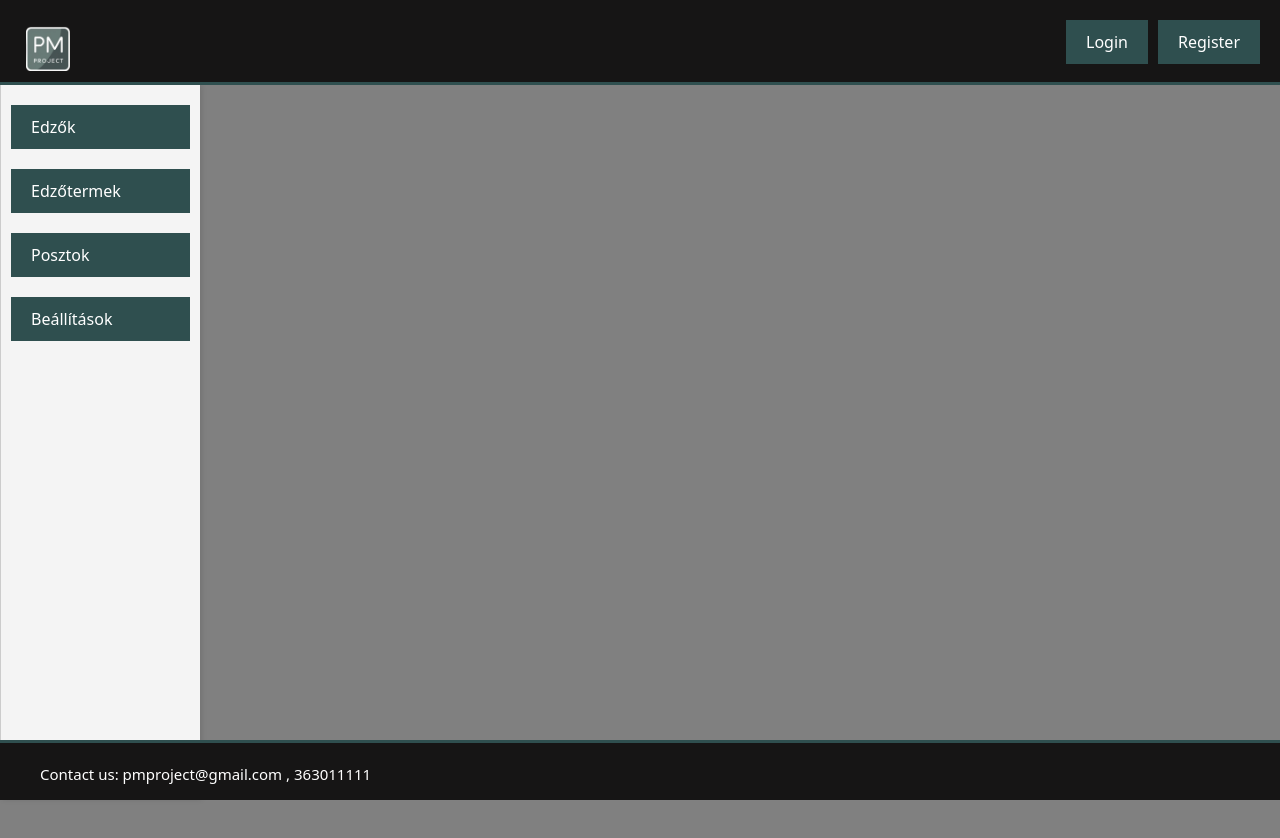
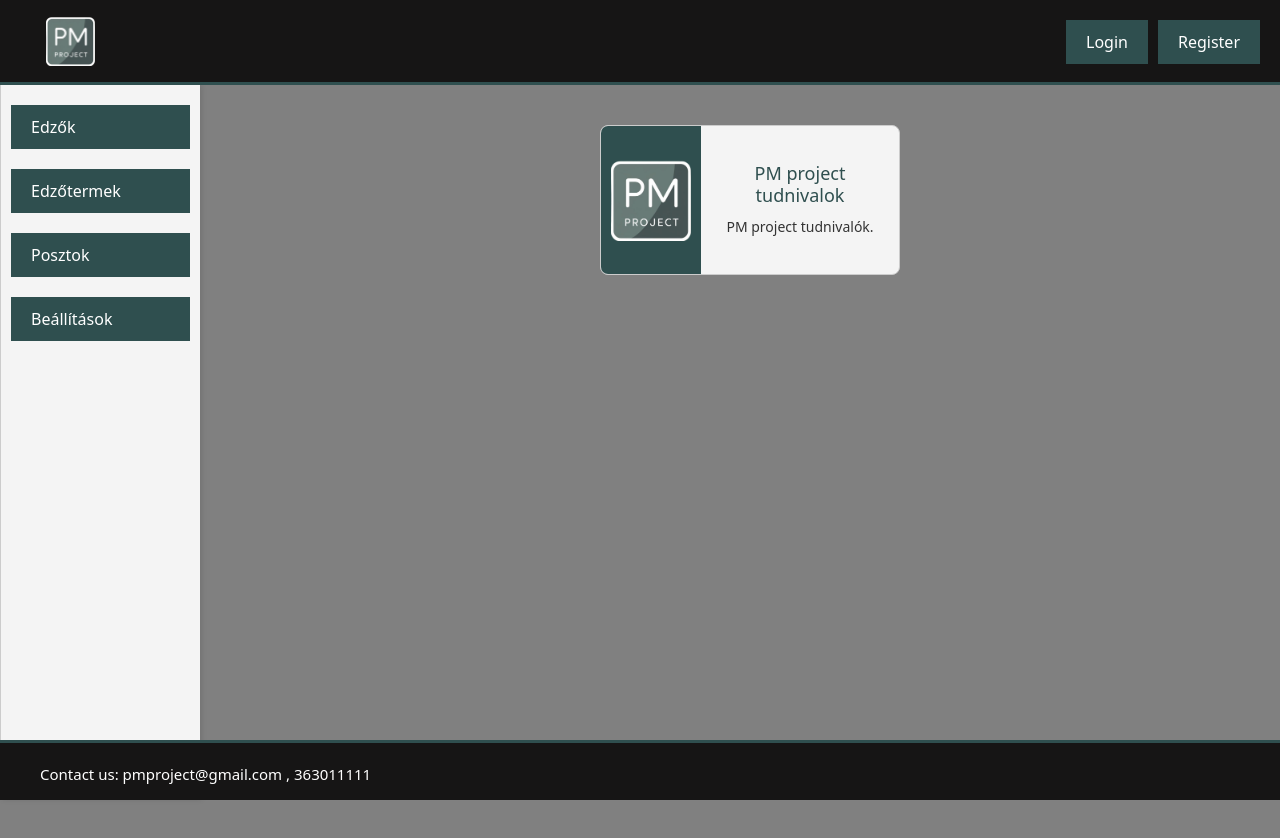
Before and after one commit to PoznanaKing/Vizsgaremek, a React (Create React App) app: page /loggedInPage in a window 1280 px wide. Shown: the top 838 px of the page. Built offline with nearby package versions, Linux system fonts and the light colour scheme.

Commit message:
Add files via upload

```diff
--- a/src/App.js
+++ b/src/App.js
@@ -8,6 +8,7 @@ import Register from './Register';
 import { useState,useEffect } from 'react';
 import LoggedInPage from './LoggedInPage';
 import ListEdzok from './ListEdzok';
+import ProfilePage from './ProfilePage';
 
 
 function App() {
@@ -47,6 +48,7 @@ return (
           <Route path="/edzoterem"  />
           <Route path="/posztok"  />
           <Route path="/beallitasok"  />
+          <Route path="/profile" element={<ProfilePage />} />
     </Routes>
 
 
--- /dev/null
+++ b/src/ExpandableCard.css
@@ -0,0 +1,61 @@
+.expandable-card {
+    display: flex;
+    width: 300px;
+    height: 150px;
+    background-color: #f4f4f4;
+    border: 1px solid #ccc;
+    border-radius: 8px;
+    overflow: hidden;
+    cursor: pointer;
+    transition: all 0.3s ease;
+    margin: 20px auto;
+  }
+
+  .expandable-card.expanded {
+    width: 500px;
+    height: 300px;
+  }
+
+  .card-logo {
+    width: 100px;
+    height: 100%;
+    background-color: #2F4F4F;
+    display: flex;
+    align-items: center;
+    justify-content: center;
+  }
+
+  .card-logo img {
+    width: 80px;
+    height: auto;
+  }
+
+  .card-content {
+    flex: 1;
+    padding: 15px;
+    display: flex;
+    flex-direction: column;
+    justify-content: center;
+  }
+
+  .card-content h3 {
+    margin: 0 0 10px 0;
+    font-size: 18px;
+    color: #2F4F4F;
+  }
+
+  .initial-text {
+    margin: 0;
+    font-size: 14px;
+    color: #333;
+    display: -webkit-box;
+    -webkit-line-clamp: 3;
+    -webkit-box-orient: vertical;
+    overflow: hidden;
+  }
+
+  .expanded-text {
+    margin: 10px 0 0 0;
+    font-size: 14px;
+    color: #333;
+  }
--- /dev/null
+++ b/src/ExpandableCard.js
@@ -0,0 +1,31 @@
+import React, { useState } from 'react';
+import './ExpandableCard.css';
+import navbarLogo from './navbarLogo.png';
+
+export default function ExpandableCard() {
+  const [isExpanded, setIsExpanded] = useState(false);
+
+  const toggleExpand = () => {
+    setIsExpanded(!isExpanded);
+  };
+
+  return (
+    <div className={`expandable-card ${isExpanded ? 'expanded' : ''}`} onClick={toggleExpand}>
+      <div className="card-logo">
+        <img src={navbarLogo} alt="Card Logo" />
+      </div>
+      <div className="card-content">
+        <h3>PM project tudnivalok</h3>
+        <p className="initial-text">
+        PM project tudnivalók.
+        </p>
+        {isExpanded && (
+          <p className="expanded-text">
+            Bla bla bla blu blu blu blee ble blu Bla bla bla blu blu blu blee
+            ble blu Bla bla bla blu blu blu blee ble blu
+          </p>
+        )}
+      </div>
+    </div>
+  );
+}
--- a/src/Header.css
+++ b/src/Header.css
@@ -1,3 +1,4 @@
+/* Header.css */
 .header {
     background-color: #161515;
     color: #2F4F4F;
@@ -12,6 +13,20 @@
     z-index: 2;
     top: 0;
     left: 0;
+    display: flex;
+    align-items: center;
+  }
+
+  .navbar-logo {
+    height: 50px;
+    width: auto;
+    margin-left: 20px;
+    cursor: pointer;
+    transition: transform 0.3s;
+  }
+
+  .navbar-logo:hover {
+    transform: scale(1.1);
   }
 
   .auth-buttons {
@@ -35,10 +50,59 @@
     background-color: #444;
   }
 
+  .NavigatorSideBar {
+    display: flex;
+    flex-direction: column;
+    width: 200px;
+    background-color: #f4f4f4;
+    padding: 10px;
+    box-shadow: 2px 0 5px rgba(0, 0, 0, 0.1);
+    position: fixed;
+    top: 85px;
+    bottom: 0;
+    height: calc(100vh - 85px);
+    overflow-y: auto;
+    border-left: 1px solid #ccc;
+    z-index: 0;
+    transition: left 0.3s;
+  }
 
-.header .header-title {
-    position: relative;
-    left: 50px;
-    top: -5px;
+  .NavigatorSideBar.visible {
+    left: 0;
+  }
+
+  .NavigatorSideBar.hidden {
+    left: -200px;
+  }
+
+  .NavigatorSideBar button {
+    background-color: #2F4F4F;
+    color: white;
+    border: none;
+    padding: 10px 20px;
+    margin: 10px 0;
+    font-size: 16px;
+    cursor: pointer;
+    transition: background-color 0.3s;
+    width: 100%;
     text-align: left;
   }
+
+  .NavigatorSideBar button:hover {
+    background-color: #444;
+  }
+
+  #main-content {
+    padding: 20px;
+    padding-bottom: 60px;
+    margin-top: 85px;
+    transition: margin-left 0.3s;
+  }
+
+  .content-visible {
+    margin-left: 220px;
+  }
+
+  .content-hidden {
+    margin-left: 20px;
+  }
--- a/src/Header.js
+++ b/src/Header.js
@@ -2,13 +2,19 @@ import React from 'react';
 import './Header.css';
 import { Link, useNavigate } from 'react-router-dom';
 import navbarLogo from './navbarLogo.png';
-export default function Header({ isLoggedIn , logout}) {
+
+export default function Header({ isLoggedIn, logout, toggleSidebar, isSidebarVisible }) {
   const navigator = useNavigate();
 
   return (
     <div>
       <header className="header">
-      <img src={navbarLogo} alt="Navbar Logo" style={{height:'150%', float:'left'} }/>
+        <img
+          src={navbarLogo}
+          alt="Navbar Logo"
+          className="navbar-logo"
+          onClick={toggleSidebar}
+        />
         {!isLoggedIn ? (
           <div className="auth-buttons">
             <Link to="/Login">
@@ -19,15 +25,20 @@ export default function Header({ isLoggedIn , logout}) {
             </Link>
           </div>
         ) : (
-        <div>
-          <p style={{color:"white"}}>Üdv {localStorage.getItem("username")}</p>
           <div className="auth-buttons">
-          <button onClick={()=>{
-            logout()
-            navigator("/Login")
-          }} >Kijelentkezés</button>
+            <button onClick={() => {
+              logout();
+              navigator("/Login");
+            }}>
+              Kijelentkezés
+            </button>
+            <button
+              onClick={() => navigator('/profile')}
+              style={{ marginRight: '10px' }}
+            >
+              Profilom
+            </button>
           </div>
-        </div>
         )}
       </header>
     </div>
--- a/src/ListGyms.js
+++ b/src/ListGyms.js
@@ -40,6 +40,8 @@ export default function ListGyms() {
       console.error("Nincs elérhető auth token, be kell jelentkezni!");
       return;
     }
+
+
 
     axios.get("https://localhost:7285/PlaceTable/GetAllPlaces", {
       headers: {
--- a/src/LoadPosts.js
+++ b/src/LoadPosts.js
@@ -23,6 +23,8 @@ export default function LoadPosts() {
     fetchPosts();
   }, [token]);
 
+
+  console.log(token)
   const fetchPosts = () => {
     axios
       .get("https://localhost:7285/Posttable/GetAllPostsWithComments", {
--- a/src/LoggedInPage.css
+++ b/src/LoggedInPage.css
@@ -7,14 +7,21 @@
     box-shadow: 2px 0 5px rgba(0, 0, 0, 0.1);
     position: fixed;
     top: 85px;
-    left: 0;
     bottom: 0;
     height: calc(100vh - 85px);
     overflow-y: auto;
     border-left: 1px solid #ccc;
     z-index: 0;
+    transition: left 0.3s;
   }
 
+  .NavigatorSideBar.visible {
+    left: 0;
+  }
+
+  .NavigatorSideBar.hidden {
+    left: -200px;
+  }
 
   .NavigatorSideBar button {
     background-color: #2F4F4F;
@@ -27,23 +34,38 @@
     transition: background-color 0.3s;
     width: 100%;
     text-align: left;
-
   }
 
   .NavigatorSideBar button:hover {
     background-color: #444;
+  }
 
-}
   #main-content {
-    margin-left: 220px;
-    margin-top: 85px;
     padding: 20px;
     padding-bottom: 60px;
-
+    margin-top: 85px;
+    transition: margin-left 0.3s;
   }
 
+  .content-visible {
+    margin-left: 220px;
+  }
 
-.main-content-right {
-    margin-right: 220px;
-    padding: 20px;
+  .content-hidden {
+    margin-left: 20px;
   }
+
+  .toggle-button {
+    position: fixed;
+    top: 90px;
+    z-index: 1;
+    transition: left 0.3s;
+  }
+
+  .toggle-button.visible {
+    left: 210px;
+  }
+
+  .toggle-button.hidden {
+    left: 10px;
+  }
--- a/src/LoggedInPage.js
+++ b/src/LoggedInPage.js
@@ -4,39 +4,52 @@ import './LoggedInPage.css';
 import ListEdzok from './ListEdzok';
 import ListGyms from './ListGyms';
 import LoadPosts from './LoadPosts';
+import Header from './Header';
+import ExpandableCard from './ExpandableCard';
 
-
-export default function LoggedInLayout() {
-  const [content, setContent] = useState(null);
+export default function LoggedInPage({ isLoggedIn, logout }) {
+  const [content, setContent] = useState(<ExpandableCard />);
+  const [isSidebarVisible, setIsSidebarVisible] = useState(true);
 
   const handleEdzokClick = () => {
     setContent(<ListEdzok />);
   };
-  const handleGymClick=()=>{
-    setContent(<ListGyms/>)
-  }
-  const handlePosztClick=()=>{
-    setContent(<LoadPosts/>)
-  }
 
+  const handleGymClick = () => {
+    setContent(<ListGyms />);
+  };
+
+  const handlePosztClick = () => {
+    setContent(<LoadPosts />);
+  };
+
+  const toggleSidebar = () => {
+    setIsSidebarVisible(!isSidebarVisible);
+  };
 
   return (
     <div>
-      <div className='NavigatorSideBar'>
-
+      <Header
+        isLoggedIn={isLoggedIn}
+        logout={logout}
+        toggleSidebar={toggleSidebar}
+        isSidebarVisible={isSidebarVisible}
+      />
+      <div
+        className={isSidebarVisible ? 'NavigatorSideBar visible' : 'NavigatorSideBar hidden'}
+      >
         <button onClick={handleEdzokClick}>Edzők</button>
-
-          <button onClick={handleGymClick}>Edzőtermek</button>
-
-
-          <button onClick={handlePosztClick}>Posztok</button>
-
+        <button onClick={handleGymClick}>Edzőtermek</button>
+        <button onClick={handlePosztClick}>Posztok</button>
         <Link to="/beallitasok">
           <button>Beállítások</button>
         </Link>
       </div>
 
-      <div id='main-content'>
+      <div
+        id='main-content'
+        className={isSidebarVisible ? 'content-visible' : 'content-hidden'}
+      >
         {content}
       </div>
     </div>
--- /dev/null
+++ b/src/ProfilePage.css
@@ -0,0 +1,55 @@
+body {
+    margin: 0;
+    padding: 0;
+    font-family: Arial, sans-serif;
+  }
+
+  .profile-page {
+    background-color: #d3d3d3; /* szürke alap */
+    min-height: 100vh;
+    display: flex;
+    justify-content: center;
+    align-items: center;
+  }
+
+  .profile-card {
+    background-color: #2f4f4f; /* darkslategray */
+    padding: 30px;
+    border-radius: 12px;
+    box-shadow: 0 4px 8px rgba(0, 0, 0, 0.2);
+    text-align: center;
+    color: white;
+    width: 300px;
+  }
+
+  .avatar {
+    width: 100px;
+    height: 100px;
+    border-radius: 50%;
+    object-fit: cover;
+    margin-bottom: 15px;
+    border: 2px solid white;
+  }
+
+  .logout-btn {
+    background-color: white;
+    color: #2f4f4f;
+    padding: 10px 20px;
+    border: none;
+    border-radius: 6px;
+    cursor: pointer;
+    margin-top: 15px;
+    transition: background-color 0.3s ease;
+  }
+
+  .logout-btn:hover {
+    background-color: #ddd;
+  }
+
+  .loading,
+  .error {
+    text-align: center;
+    font-size: 18px;
+    color: #2f4f4f;
+    margin-top: 50px;
+  }
--- /dev/null
+++ b/src/ProfilePage.js
@@ -0,0 +1,39 @@
+import React, { useEffect, useState } from 'react';
+import axios from 'axios';
+import './ProfilePage.css';
+import { useNavigate } from 'react-router-dom';
+
+const ProfilePage = () => {
+  const [user, setUser] = useState(null);
+  const [loading, setLoading] = useState(true);
+  const navigate = useNavigate();
+
+  useEffect(() => {
+    const fetchUser = async () => {
+    };
+
+    fetchUser();
+  }, []);
+
+  const handleLogout = () => {
+    navigate('/login');
+  };
+
+  if (loading) return <div className="loading">Betöltés...</div>;
+
+  if (!user) return <div className="error">Nem sikerült betölteni az adatokat.</div>;
+
+  return (
+    <div className="profile-page">
+      <div className="profile-card">
+        <img src={user.avatarUrl || '/default-avatar.png'} alt="Profilkép" className="avatar" />
+        <h2>{user.name}</h2>
+        <p>Email: {user.email}</p>
+        <p>Csatlakozott: {new Date(user.joinDate).toLocaleDateString()}</p>
+        <button className="logout-btn" onClick={handleLogout}>Kijelentkezés</button>
+      </div>
+    </div>
+  );
+};
+
+export default ProfilePage;
```
Also changed, not shown: src/logo.svg (added). Lines whose indentation alone changed are shown as unchanged.
